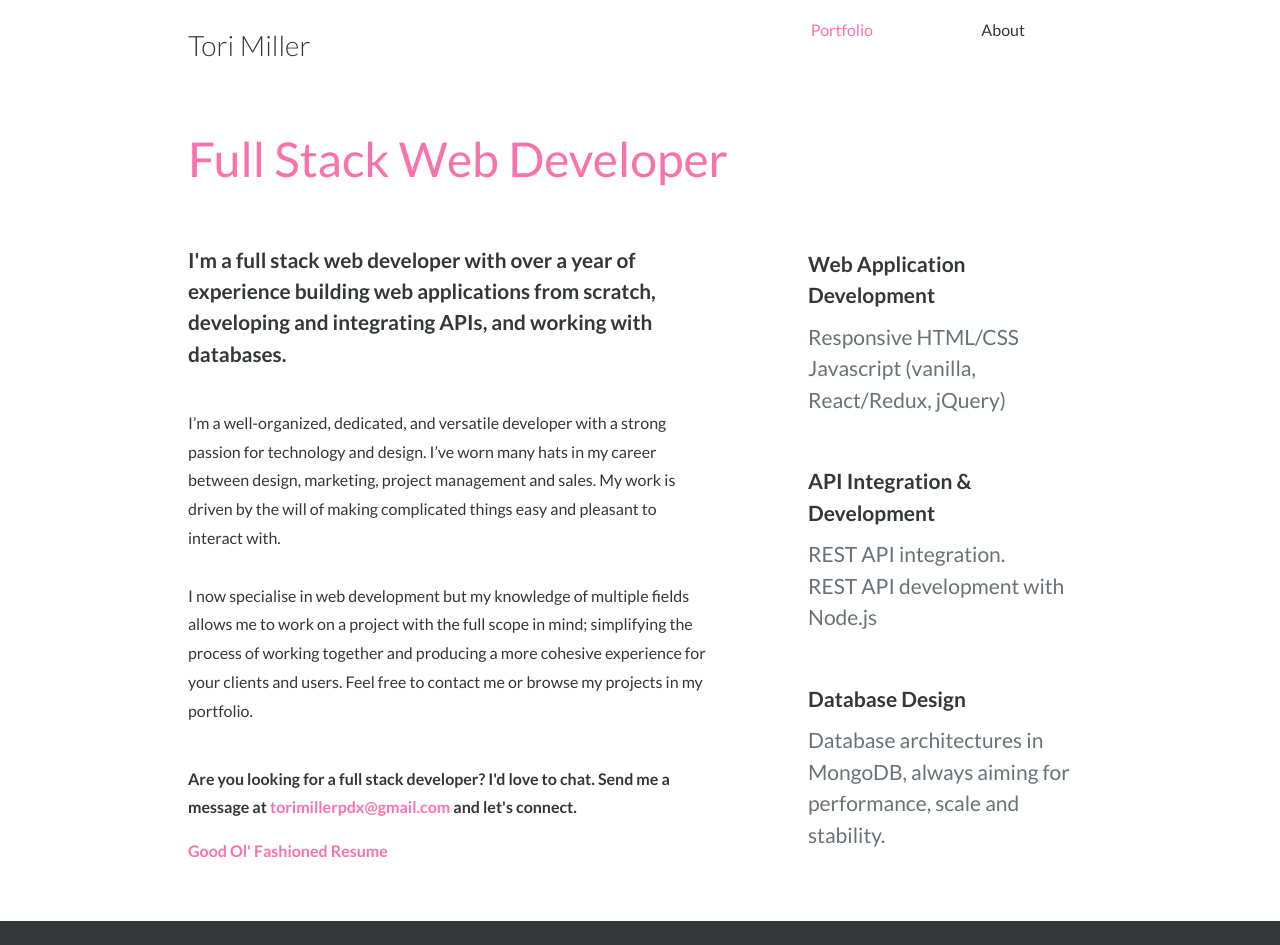
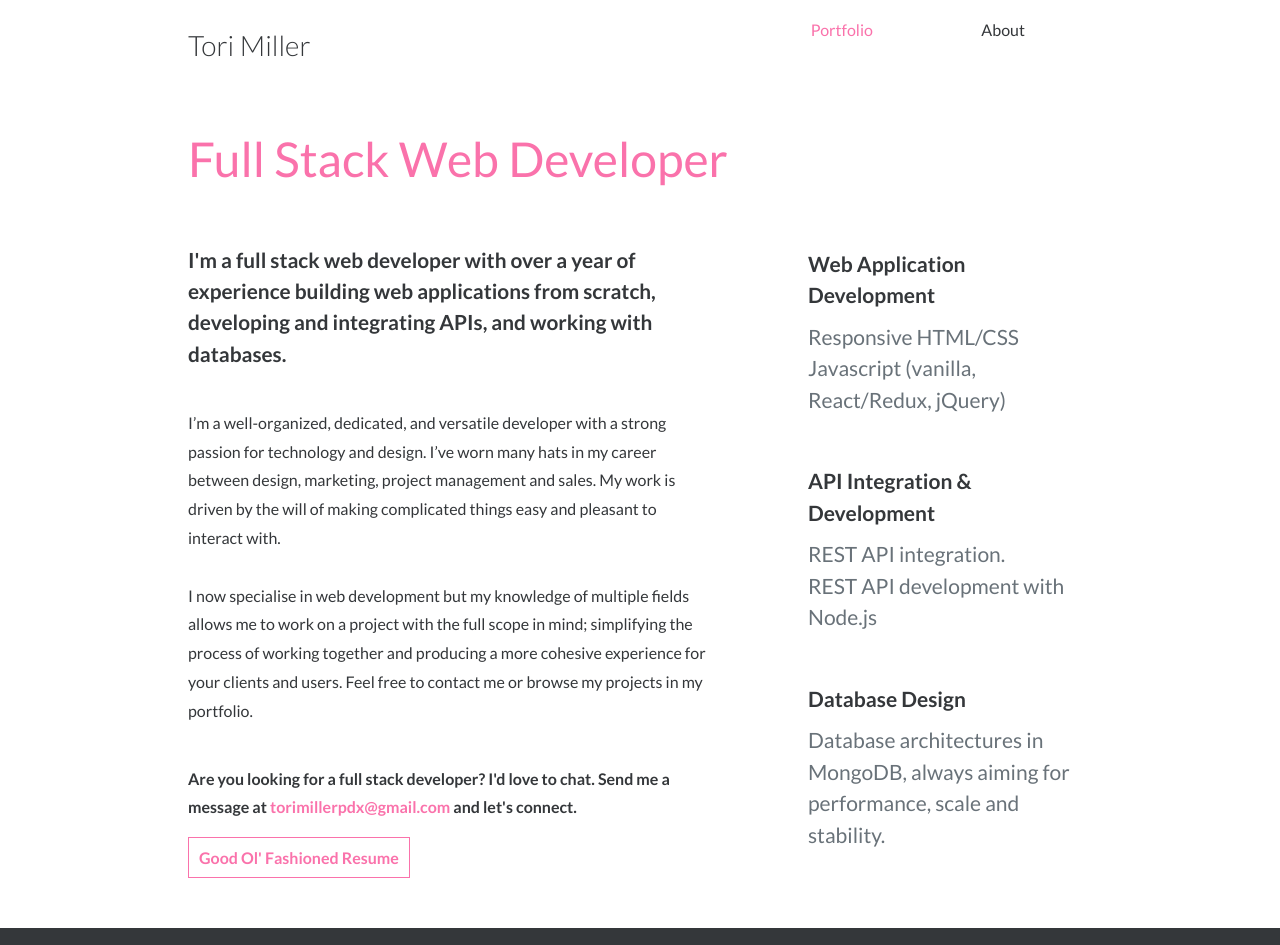
Before and after one commit to torimiller/portfolio, a React (Create React App) app in the folder client/: page /about in a window 1280 px wide. Shown: the top 945 px of the page. Built offline with nearby package versions, Linux system fonts and the light colour scheme.

Commit message:
added resume

```diff
--- a/client/src/App.css
+++ b/client/src/App.css
@@ -178,7 +178,10 @@ html, body {
   font-family: 'Lato', sans-serif;
   font-weight: 700;
   font-size: 1em;
+  background-color: white;
   color: #FA72AB;
+  border: 1px solid #FA72AB;
+  padding: 10px;
   -webkit-transition: color .5s ease-out;
   -moz-transition: color .5s ease-out;
   -o-transition: color .5s ease-out;
--- a/client/src/components/About/About.js
+++ b/client/src/components/About/About.js
@@ -17,7 +17,7 @@ const About = () => {
                         <p>Are you looking for a full stack developer? I'd love to chat.
                         Send me a message at <a className="contact-email" href="mailto:torimillerpdx@gmail.com">torimillerpdx@gmail.com</a> and let's connect.</p>
                     </div>
-                    <div className="resume">Good Ol' Fashioned Resume</div>
+                    <button className="resume">Good Ol' Fashioned Resume</button>
                 </div>
                 <div className="about-col-right">
                     <ul className="skills">
```
Also changed, not shown: client/src/components/Resume/Resume.js (added, +8 -0 lines).
